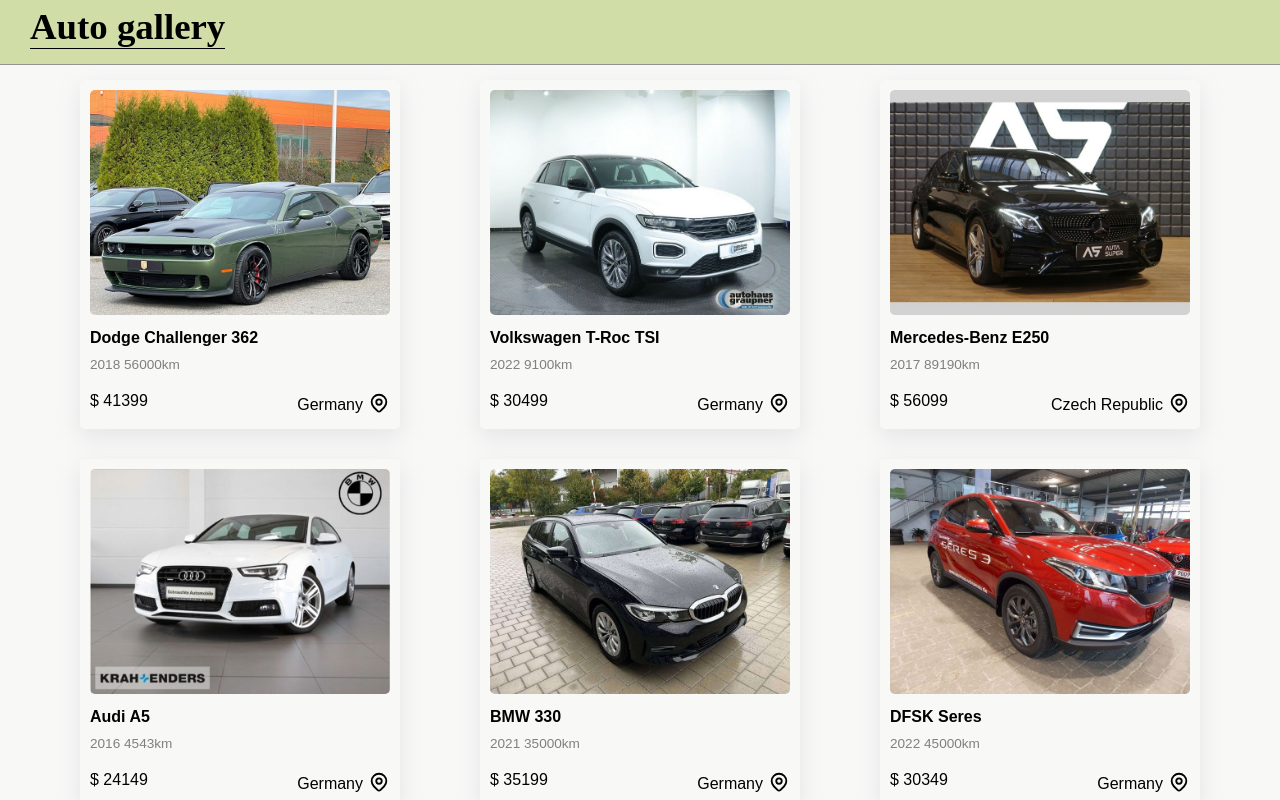
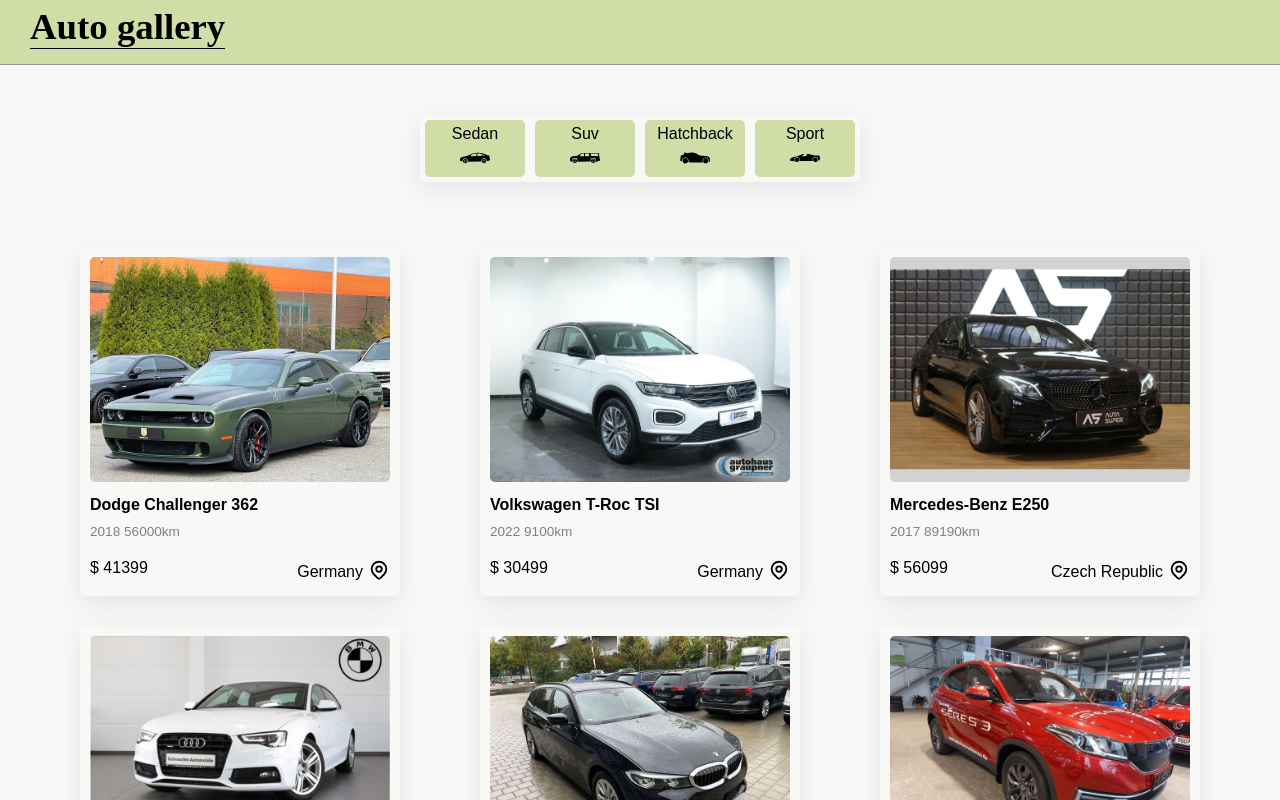
Before and after one commit to suriya-work/news-cars, a Next.js app: page /cars in a window 1280 px wide. Shown: the top 800 px of the page. Built offline with nearby package versions, Linux system fonts and the light colour scheme.

Commit message:
build index agine

```diff
--- a/pages/cars/index.js
+++ b/pages/cars/index.js
@@ -1,9 +1,11 @@
 import carsData from "@/data/carsData";
 import CarsPage from "@/components/templates/CarsPage";
+import Categories from "@/components/module/Categories";
 const Detailes = () => {
     return (
         <div>
-           <CarsPage data={carsData}/>
+            <Categories />
+            <CarsPage data={carsData} />
         </div>
 
     );
--- a/pages/index.js
+++ b/pages/index.js
@@ -1,4 +1,3 @@
-
 export default function Home() {
   return (
     <div>
```
